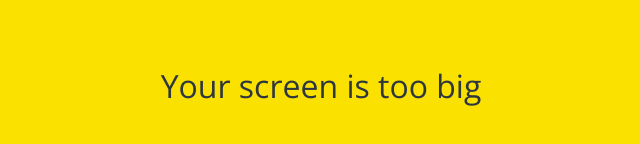
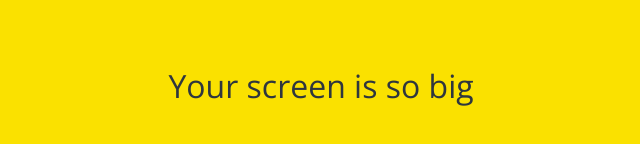
Before and after one commit to milkyboy94/kokoa-clone-2021, a plain HTML site: page index.html in a window 1280 px wide. Shown: the part 314-458 px from the top of the page, without its empty margins (319-959 px from the left). Drawn offline with nearby package versions, Linux system fonts and the light colour scheme.

Commit message:
crying emoji

```diff
--- a/index.html
+++ b/index.html
@@ -37,7 +37,7 @@
     </form>
 
     <div id="no-mobile">
-      <span>Your screen is too big</span>
+      <span>Your screen is so big</span>
     </div>
     <script
       src="https://kit.fontawesome.com/ff51d1785c.js"
```
